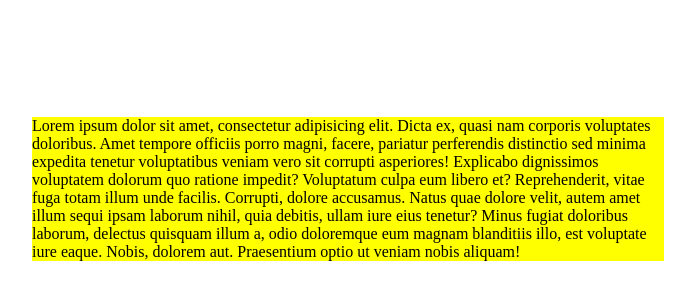
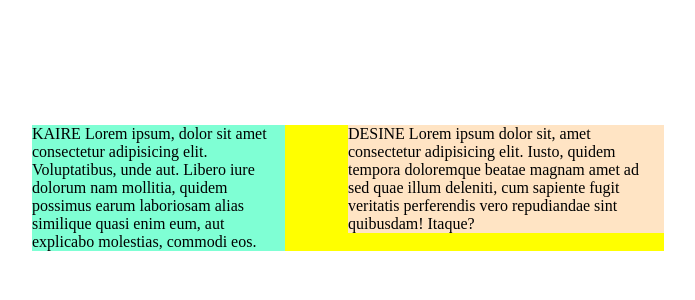
Before and after one commit to vaidotasgarbstas/2-serlokas, a website: page index.html in a window 1280 px wide. Shown: the part 136-436 px from the top of the page, without its empty margins (292-987 px from the left). Drawn offline with Linux system fonts and the light colour scheme.

Commit message:
Two columns

```diff
--- a/index.html
+++ b/index.html
@@ -8,7 +8,14 @@
 </head>
 
 <body>
-    <div style="background-color: yellow; width: 50%; margin-left: 25%; margin-top: 20%;">Lorem ipsum dolor sit amet, consectetur adipisicing elit. Dicta ex, quasi nam corporis voluptates doloribus. Amet tempore officiis porro magni, facere, pariatur perferendis distinctio sed minima expedita tenetur voluptatibus veniam vero sit corrupti asperiores! Explicabo dignissimos voluptatem dolorum quo ratione impedit? Voluptatum culpa eum libero et? Reprehenderit, vitae fuga totam illum unde facilis. Corrupti, dolore accusamus. Natus quae dolore velit, autem amet illum sequi ipsam laborum nihil, quia debitis, ullam iure eius tenetur? Minus fugiat doloribus laborum, delectus quisquam illum a, odio doloremque eum magnam blanditiis illo, est voluptate iure eaque. Nobis, dolorem aut. Praesentium optio ut veniam nobis aliquam!</div>
+    <div style="background-color: yellow; width: 50%; margin-left: 25%; margin-top: 20%; display: inline-block;">
+        <div style="background-color: aquamarine; width: 40%; display: inline-block; float: left;">
+            KAIRE Lorem ipsum, dolor sit amet consectetur adipisicing elit. Voluptatibus, unde aut. Libero iure dolorum nam mollitia, quidem possimus earum laboriosam alias similique quasi enim eum, aut explicabo molestias, commodi eos.
+        </div>
+        <div style="background-color: bisque; width: 50%; display: inline-block; float: left; margin-left: 10%;">
+            DESINE Lorem ipsum dolor sit, amet consectetur adipisicing elit. Iusto, quidem tempora doloremque beatae magnam amet ad sed quae illum deleniti, cum sapiente fugit veritatis perferendis vero repudiandae sint quibusdam! Itaque?
+        </div>
+    </div>
 
 </body>
 
@@ -28,5 +35,12 @@ margin-top: 25%;            individuali kryptis
 margin-right: 25%;          individuali kryptis
 margin-bottom: 25%;         individuali kryptis
 
+Elementu atvaizdavimas:
+display: block;               default - nepriklausomai nuo plocio, elementai krenta horizontaliai
+display: inline-block;        elementas gali buti vienoje eileje su kitais elementais
+
+Priverstinis elementu sustumimas horizontaliai:
+float: left;
+float: right;
 
 -->
```
